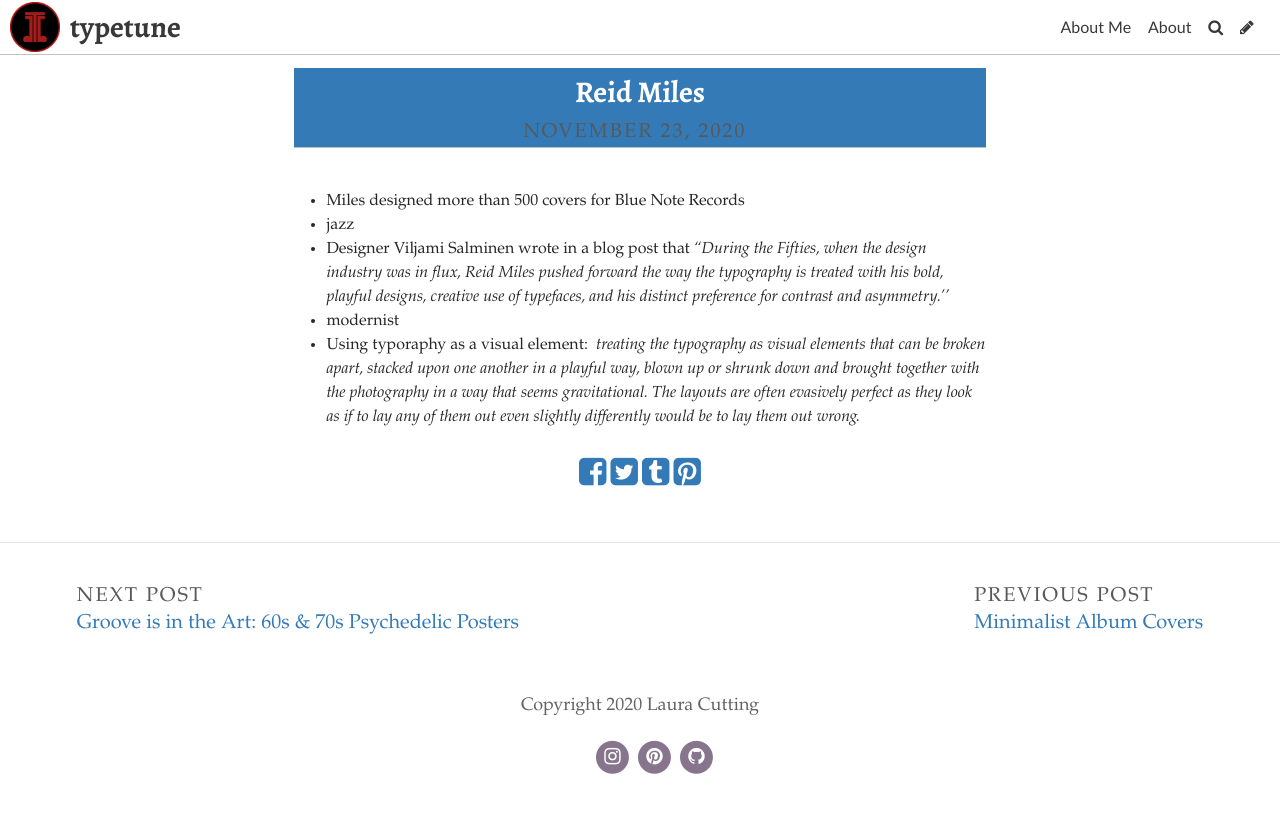
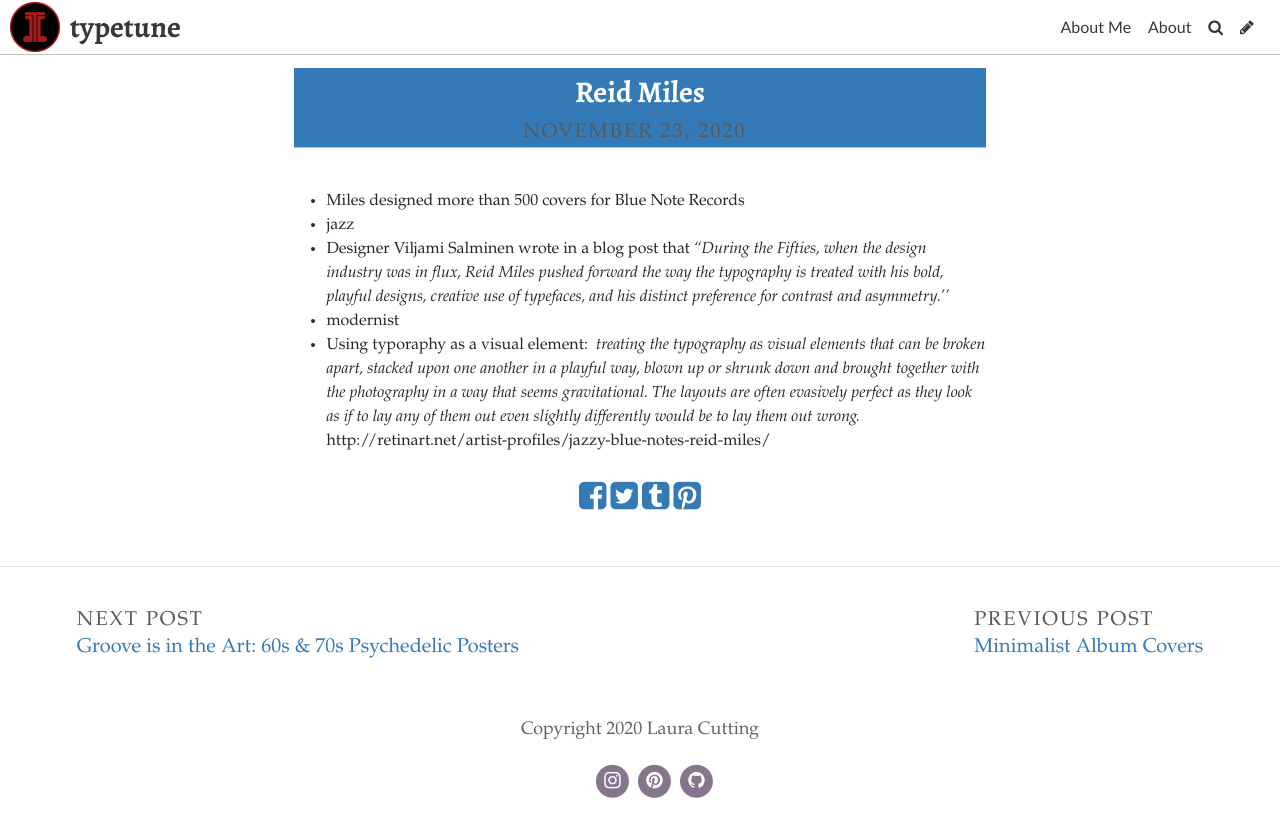
Before and after one commit to lauracutting/typetune, a Jekyll site: the page built from _posts/2020-11-23-reid-miles.md, in a window 1280 px wide. Shown: the top 837 px of the page. Built offline with Jekyll 4.4.1, drawn with Linux system fonts in a browser that asks for light colours; some web fonts are replaced; some of the changed lines change nothing that is shown.

Commit message:
Update Post “2020-11-23-reid-miles”

```diff
--- a/_posts/2020-11-23-reid-miles.md
+++ b/_posts/2020-11-23-reid-miles.md
@@ -9,3 +9,5 @@
 * Designer Viljami Salminen wrote in a blog post that *“During the Fifties, when the design industry was in flux, Reid Miles pushed forward the way the typography is treated with his bold, playful designs, creative use of typefaces, and his distinct preference for contrast and asymmetry.''*
 * modernist
 * Using typoraphy as a visual element:  *treating the typography as visual elements that can be broken apart, stacked upon one another in a playful way, blown up or shrunk down and brought together with the photography in a way that seems gravitational. The layouts are often evasively perfect as they look as if to lay any of them out even slightly differently would be to lay them out wrong.*
+
+  http://retinart.net/artist-profiles/jazzy-blue-notes-reid-miles/
```
